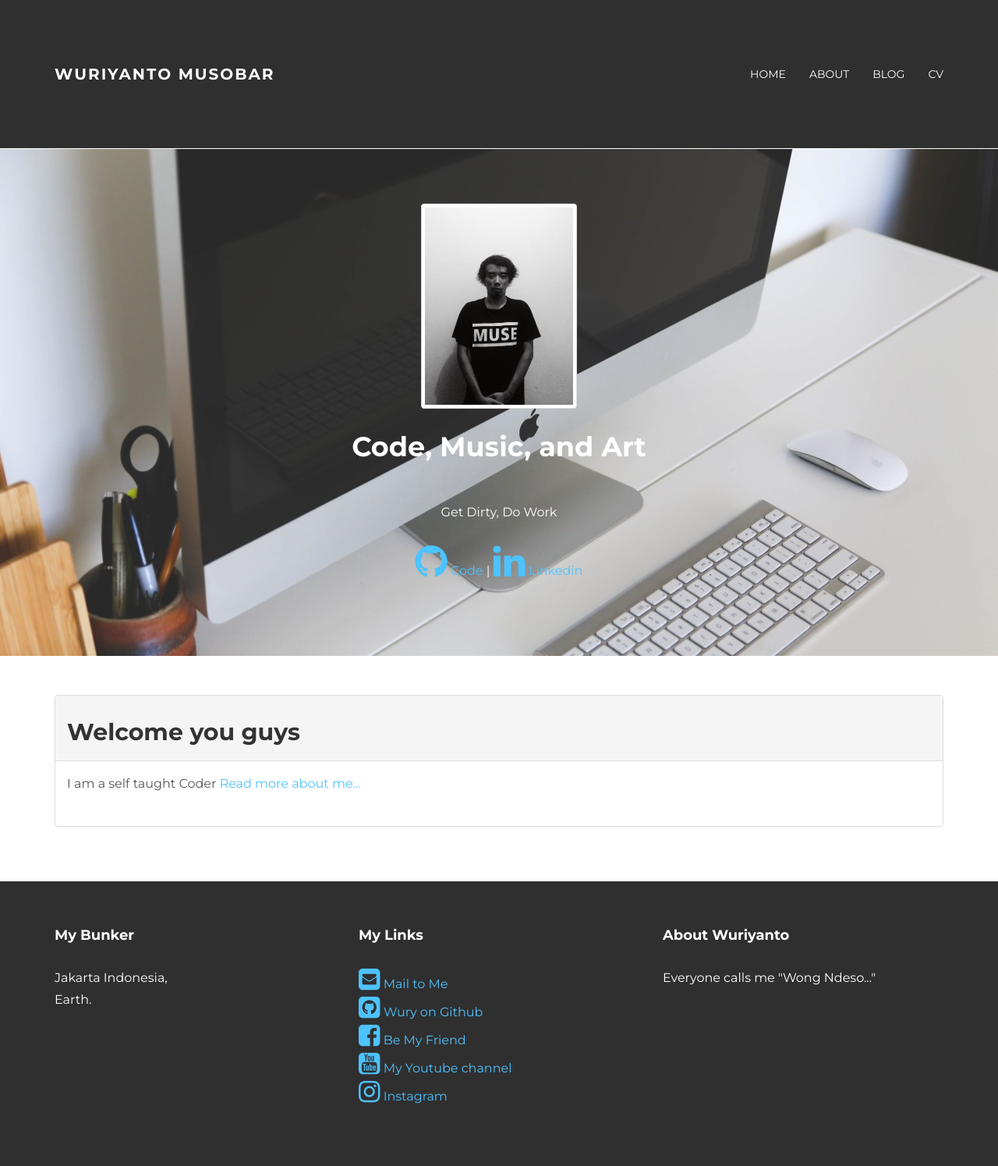
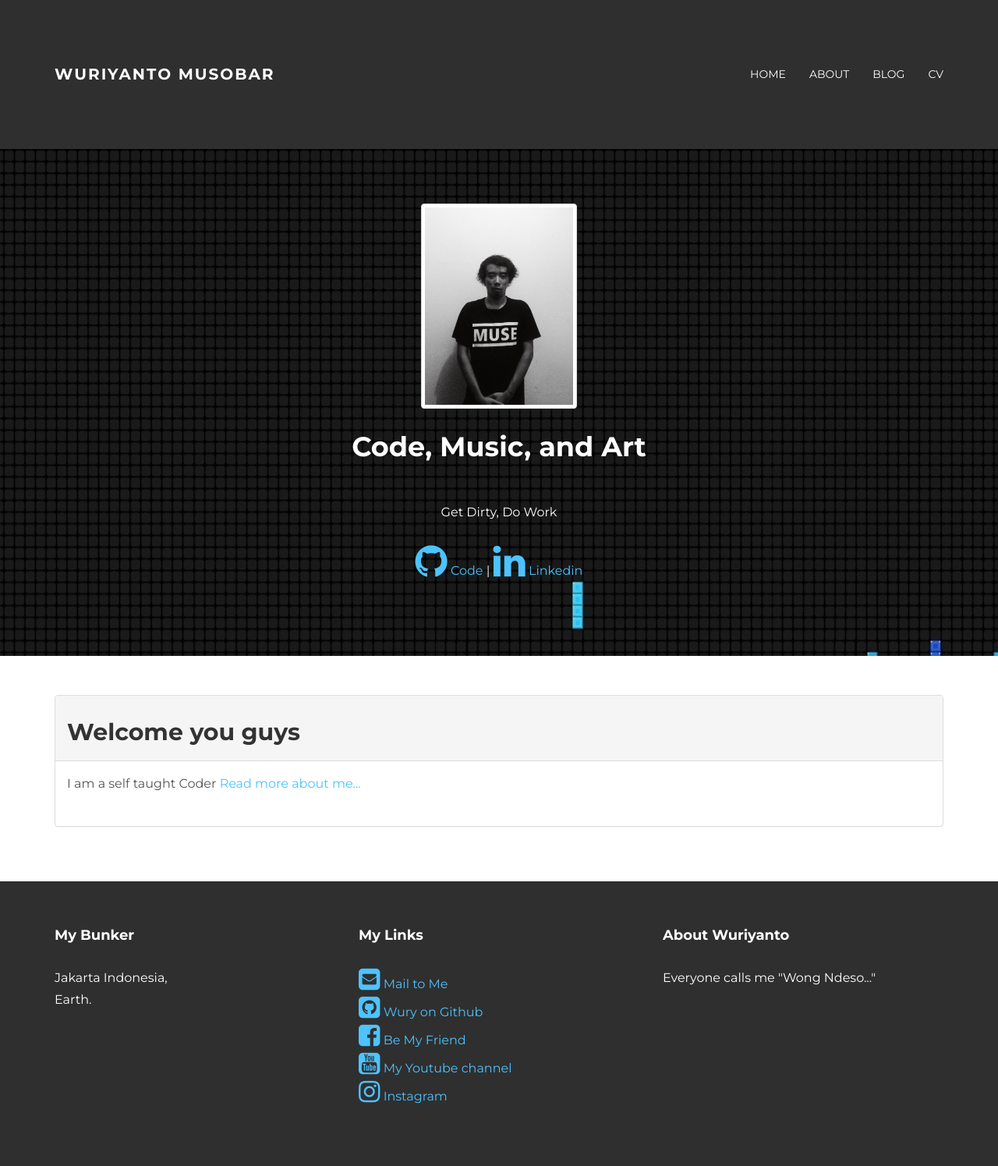
Before and after one commit to wuriyanto48/wuriyanto48.github.io, a Jekyll site: the page built from index.html, in a window 1280 px wide. Shown: the whole page at 78% size. Built offline with Jekyll 4.4.1, drawn with Linux system fonts in a browser that asks for light colours; nearby versions of some CDN libraries.

Commit message:
change navbar border color

```diff
--- a/assets/css/main.css
+++ b/assets/css/main.css
@@ -96,7 +96,7 @@
 
 .navbar-inverse {
 	background-color: #2f2f2f;
-	border-color: #ffffff;
+	border-color: #2f2f2f;
 }
 
 .navbar-inverse .navbar-nav > li > a {
```
Also changed, not shown: assets/img/home.jpg.
